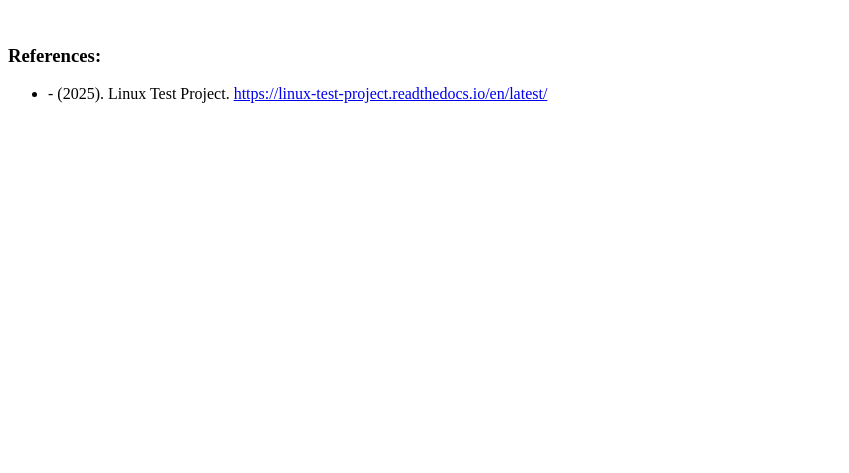
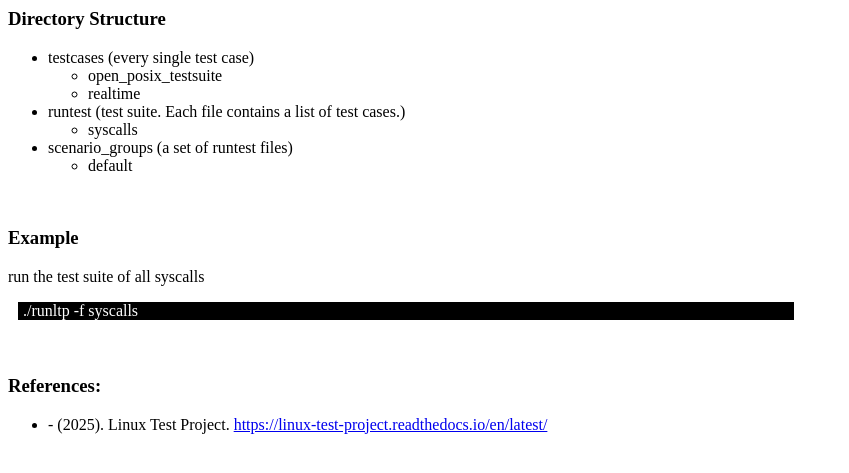
Before and after one commit to czarsir/sir, a Jekyll site: the page built from _posts/system/os/2025-07-29-s_ltp.html, in a window 1280 px wide. Shown: the top 473 px of the page, without its empty margins (0-849 px from the left). Built offline with Jekyll 4.4.1, drawn with Linux system fonts in a browser that asks for light colours.

Commit message:
[ltp] update

```diff
--- a/_posts/system/os/2025-07-29-s_ltp.html
+++ b/_posts/system/os/2025-07-29-s_ltp.html
@@ -5,9 +5,32 @@ layout: addins
 ---
 <h1 id="ttl" hidden>{{ page.title }}</h1>
 
-<h3></h3>
+<h3>Directory Structure</h3>
+<ul>
+<li>testcases  (every single test case)</li>
+	<ul>
+		<li>open_posix_testsuite</li>
+		<li>realtime</li>
+	</ul>
+<li>runtest  (test suite. Each file contains a list of test cases.)</li>
+	<ul>
+		<li>syscalls</li>
+	</ul>
+<li>scenario_groups  (a set of runtest files)</li>
+	<ul>
+		<li>default</li>
+	</ul>
+</ul>
+
 
 <br>
+<h3>Example</h3>
+<p>run the test suite of all syscalls</p>
+<div class="cmd">./runltp -f syscalls</div>
+
+
+
+<br><br>
 <h3>References:</h3>
 <ul>
 	<li>- (2025). Linux Test Project. <a href="https://linux-test-project.readthedocs.io/en/latest/">https://linux-test-project.readthedocs.io/en/latest/</a></li>
```
